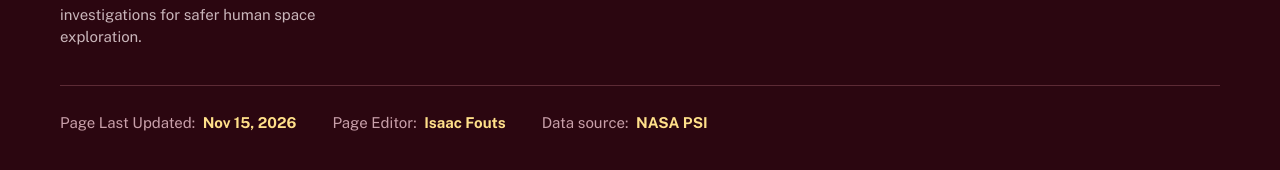
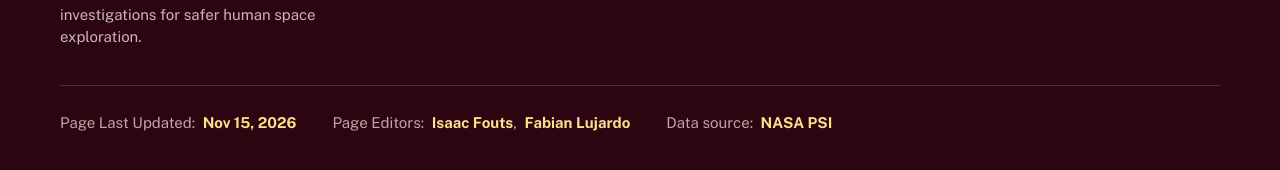
Before and after one commit to lujar001-star/FlameInFreeFall-NASA, a plain HTML site: page index.html in a window 1280 px wide. Shown: the part 1838-2008 px from the top of the page. Drawn offline with nearby package versions, Linux system fonts and the light colour scheme.

Commit message:
Add Fabian Lujardo as page editor
Co-Authored-By: Claude Opus 5.5 <noreply@anthropic.com>

```diff
--- a/index.html
+++ b/index.html
@@ -414,7 +414,7 @@
     <div class="team">
       <article class="card member">
         <div class="avatar" aria-hidden="true">IF</div>
-        <h3>Isaac Fouts</h3>
+        <h3>Isaac Fouts and Fabian Lujardo</h3>
         <p class="role">Web page developer</p>
         <a class="go" href="https://www.linkedin.com/in/isaacfouts/" target="_blank" rel="noopener">LinkedIn</a>
       </article>
@@ -447,7 +447,7 @@
   <hr class="f-rule">
   <div class="f-meta">
     <span>Page Last Updated: <b id="updated"></b></span>
-    <span>Page Editor: <b>Isaac Fouts</b></span>
+    <span>Page Editors: <b>Isaac Fouts</b>, <b>Fabian Lujardo</b></span>
     <span>Data source: <b>NASA PSI</b></span>
   </div>
 </footer>
```
